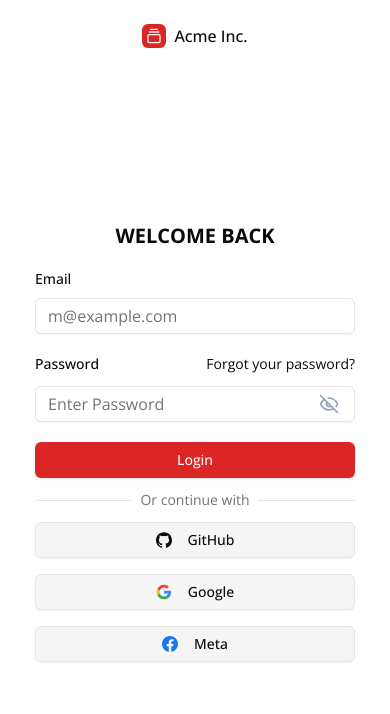
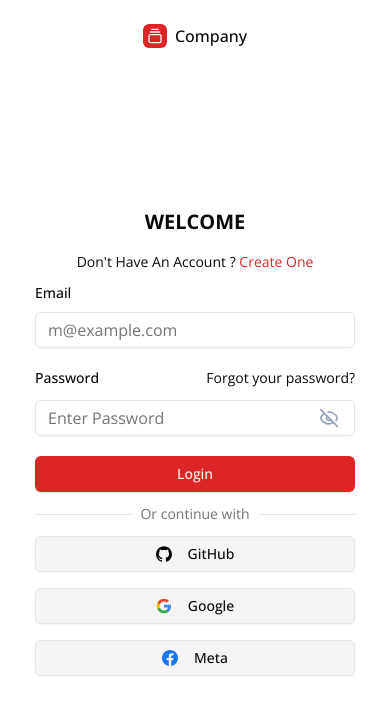
Before and after one commit to Eysteix/my-next-template, a Next.js app: page /login in a window 390 px wide. Shown: the top 714 px of the page. Built offline with nearby package versions, Linux system fonts and the light colour scheme.

Commit message:
Added Header and Footer Functionality

```diff
--- a/app/(auth)/login/page.tsx
+++ b/app/(auth)/login/page.tsx
@@ -1,5 +1,5 @@
 import { GalleryVerticalEnd } from "lucide-react"
-
+import Link from "next/link"
 import { LoginForm } from "@/components/login-form"
 
 export default function LoginPage() {
@@ -7,12 +7,12 @@ export default function LoginPage() {
     <div className="grid min-h-svh lg:grid-cols-2">
       <div className="flex flex-col gap-4 p-6 md:p-10">
         <div className="flex justify-center gap-2 md:justify-start">
-          <a href="#" className="flex items-center gap-2 font-medium">
+          <Link href="/" className="flex items-center gap-2 font-medium">
             <div className="flex h-6 w-6 items-center justify-center rounded-md bg-primary text-primary-foreground">
               <GalleryVerticalEnd className="size-4" />
             </div>
-            Acme Inc.
-          </a>
+            Company
+          </Link>
         </div>
         <div className="flex flex-1 items-center justify-center">
           <div className="w-full max-w-xs">
--- a/app/(auth)/register/page.tsx
+++ b/app/(auth)/register/page.tsx
@@ -10,7 +10,7 @@ export default function LoginPage() {
                     <div className="flex h-6 w-6 items-center justify-center rounded-md bg-primary text-primary-foreground">
                         <GalleryVerticalEnd className="size-4" />
                     </div>
-                    Acme Inc.
+                   Company
                 </a>
                 <RegisterForm />
             </div>
--- a/app/login/page.tsx
+++ /dev/null
@@ -1,19 +0,0 @@
-import { GalleryVerticalEnd } from "lucide-react"
-
-import { LoginForm } from "@/components/login-form"
-
-export default function LoginPage() {
-  return (
-    <div className="flex min-h-svh flex-col items-center justify-center gap-6 bg-muted p-6 md:p-10">
-      <div className="flex w-full max-w-sm flex-col gap-6">
-        <a href="#" className="flex items-center gap-2 self-center font-medium">
-          <div className="flex h-6 w-6 items-center justify-center rounded-md bg-primary text-primary-foreground">
-            <GalleryVerticalEnd className="size-4" />
-          </div>
-          Acme Inc.
-        </a>
-        <LoginForm />
-      </div>
-    </div>
-  )
-}
--- a/components/login-form.tsx
+++ b/components/login-form.tsx
@@ -4,6 +4,7 @@ import { useState } from "react"
 import { signIn } from "next-auth/react"
 import { useRouter } from "next/navigation"
 import { z } from "zod"
+import Link from "next/link"
 import { useForm } from "react-hook-form"
 import { zodResolver } from "@hookform/resolvers/zod"
 import { Button } from "@/components/ui/button"
@@ -64,8 +65,11 @@ export function LoginForm({
             <form onSubmit={form.handleSubmit(onSubmit)}>
                 <Form {...form}>
                     <h1 className='text-center font-bold text-xl w-full mb-4'>
-                        WELCOME BACK
+                        WELCOME
                     </h1>
+                     <h6   className='text-center w-full mx-auto my-0 text-sm' >
+                         Don&#39;t Have An Account ? <Link href="/register" className={"text-primary"}>Create One</Link>
+                     </h6>
                     {error && <div className="text-red-500 text-sm text-center p-2 rounded-sm border-red-400 border bg-slate-800 bg-opacity-20">{error}</div>}
                     <FormField
                         control={form.control}
--- a/components/register-form.tsx
+++ b/components/register-form.tsx
@@ -18,9 +18,9 @@ export function RegisterForm({
         <div className={cn("flex flex-col gap-6", className)} {...props}>
             <Card>
                 <CardHeader className="text-center">
-                    <CardTitle className="text-xl">Welcome back</CardTitle>
+                    <CardTitle className="text-xl">Register</CardTitle>
                     <CardDescription>
-                        Login with your Apple or Google account
+                       Register with your Apple or Google account
                     </CardDescription>
                 </CardHeader>
                 <CardContent>
@@ -34,7 +34,7 @@ export function RegisterForm({
                                             fill="currentColor"
                                         />
                                     </svg>
-                                    Login with Apple
+                                   Register with Apple
                                 </Button>
                                 <Button variant="outline" className="w-full">
                                     <svg xmlns="http://www.w3.org/2000/svg" viewBox="0 0 24 24">
@@ -43,7 +43,7 @@ export function RegisterForm({
                                             fill="currentColor"
                                         />
                                     </svg>
-                                    Login with Google
+                                    Register with Google
                                 </Button>
                             </div>
                             <div className="relative text-center text-sm after:absolute after:inset-0 after:top-1/2 after:z-0 after:flex after:items-center after:border-t after:border-border">
@@ -78,9 +78,9 @@ export function RegisterForm({
                                 </Button>
                             </div>
                             <div className="text-center text-sm">
-                                Don&apos;t have an account?{" "}
-                                <a href="#" className="underline underline-offset-4">
-                                    Sign up
+                               Already have an account?{" "}
+                                <a href="/login" className="underline underline-offset-4 text-primary">
+                                    Sign In
                                 </a>
                             </div>
                         </div>
--- a/components/theme-provider.tsx
+++ b/components/theme-provider.tsx
@@ -5,6 +5,7 @@ import { ThemeProvider as NextThemesProvider } from "next-themes"
 import { type ThemeProviderProps } from "next-themes"
 import Header from "@/components/header"
 import { usePathname } from "next/navigation"
+import Footer from "@/components/footer";
 export function ThemeProvider({ children, ...props }: ThemeProviderProps) {
   const route = usePathname();
   const authRoute = [
@@ -15,5 +16,6 @@ export function ThemeProvider({ children, ...props }: ThemeProviderProps) {
   return <NextThemesProvider {...props}>
     {!authRoute && <Header />}
     {children}
+    {!authRoute && <Footer />}
     </NextThemesProvider>
 }
--- a/package.json
+++ b/package.json
@@ -13,8 +13,6 @@
   },
   "dependencies": {
     "@auth/prisma-adapter": "^2.7.4",
-    "motion": "^11.14.1",
-    "framer-motion": "^11.15.0",
     "@fortawesome/fontawesome-svg-core": "^6.6.0",
     "@fortawesome/free-brands-svg-icons": "^6.6.0",
     "@fortawesome/free-regular-svg-icons": "^6.6.0",
@@ -50,6 +48,7 @@
     "@radix-ui/react-tooltip": "^1.1.8",
     "@shadcn/ui": "^0.0.4",
     "@supabase/supabase-js": "^2.48.1",
+    "bcryptjs": "^3.0.2",
     "chalk": "^5.4.1",
     "class-variance-authority": "^0.7.1",
     "clsx": "^2.1.1",
@@ -57,9 +56,11 @@
     "commander": "^13.1.0",
     "date-fns": "^3.6.0",
     "embla-carousel-react": "^8.5.2",
+    "framer-motion": "^11.15.0",
     "input-otp": "^1.4.2",
     "inquirer": "^12.4.2",
     "lucide-react": "^0.475.0",
+    "motion": "^11.14.1",
     "next": "15.1.7",
     "next-auth": "^5.0.0-beta.25",
     "next-themes": "^0.4.4",
```
Also changed, not shown: 1 other file (tests, documents, lock files or other folders).
